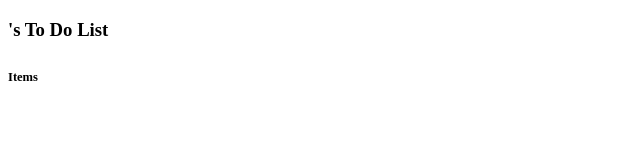
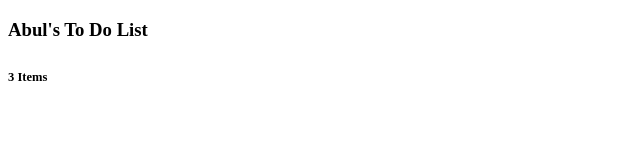
Before and after one commit to abulyousuf/todo, an Angular app: page / in a window 1280 px wide. Shown: the top 160 px of the page, without its empty margins (0-640 px from the left). Built offline with nearby package versions, Linux system fonts and the light colour scheme.

Commit message:
Update the component

```diff
--- a/src/app/app.component.ts
+++ b/src/app/app.component.ts
@@ -1,10 +1,24 @@
 import { Component } from '@angular/core';
+import { TodoList } from './todoList';
+import { TodoItem } from './todoItem';
 
 @Component({
   selector: 'app-root',
   templateUrl: './app.component.html',
-  styleUrls: ['./app.component.css']
+  styleUrls: ['./app.component.css'],
 })
 export class AppComponent {
-  title = 'todo';
+  private list = new TodoList('Abul', [
+    new TodoItem('Go for walk'),
+    new TodoItem('Get milk'),
+    new TodoItem('Collect tickets'),
+  ]);
+
+  get username(): string {
+    return this.list.user;
+  }
+
+  get itemCount(): number {
+    return this.list.items.filter((item) => !item.complete).length;
+  }
 }
```
